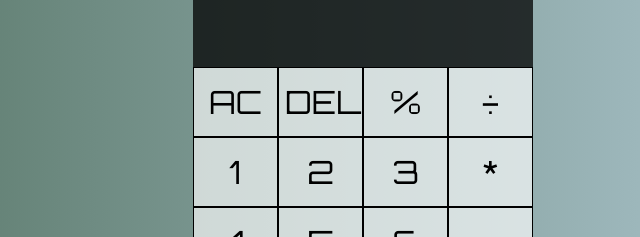
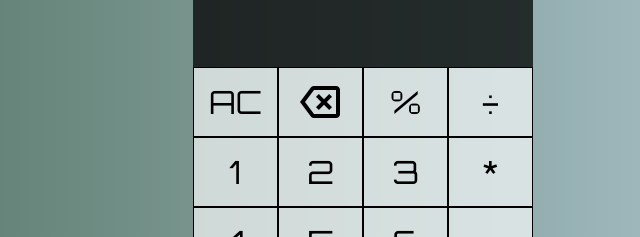
Before and after one commit to roddersnz21/project-2, a plain HTML site: page index.html in a window 1280 px wide. Shown: the part 176-413 px from the top of the page, 277-917 px from the left. Drawn offline with nearby package versions, Linux system fonts and the light colour scheme.

Commit message:
Add Google Font Icon for data-delete button

```diff
--- a/assets/css/style.css
+++ b/assets/css/style.css
@@ -75,6 +75,10 @@ body {
     word-break: break-all;
 }
 
+.material-symbols-outlined {
+    transform: scale(2);
+}
+
 /* Set properties for .previous-operand */
 .output .previous-operand {
     color: rgba(255, 255, 255, .75);
--- a/index.html
+++ b/index.html
@@ -8,6 +8,7 @@
     <link href="https://fonts.googleapis.com/css2?family=Orbitron&display=swap" rel="stylesheet">
     <link rel='shortcut icon' type='image/x-icon' href='favicon.ico'>
     <link rel="stylesheet" href="assets/css/style.css">
+    <link rel="stylesheet" href="https://fonts.googleapis.com/css2?family=Material+Symbols+Outlined:opsz,wght,FILL,GRAD@48,400,0,0" />
 
     <!-- Page title -->
     <title>Calculator</title>
@@ -28,7 +29,7 @@
 
         <!-- Calculator buttons -->
         <button data-all-clear>AC</button>
-        <button data-delete>DEL</button>
+        <button data-delete><span class="material-symbols-outlined">backspace</span></button>
         <button data-percentage>%</button>
         <button data-operation>÷</button>
         <button data-number>1</button>
```
